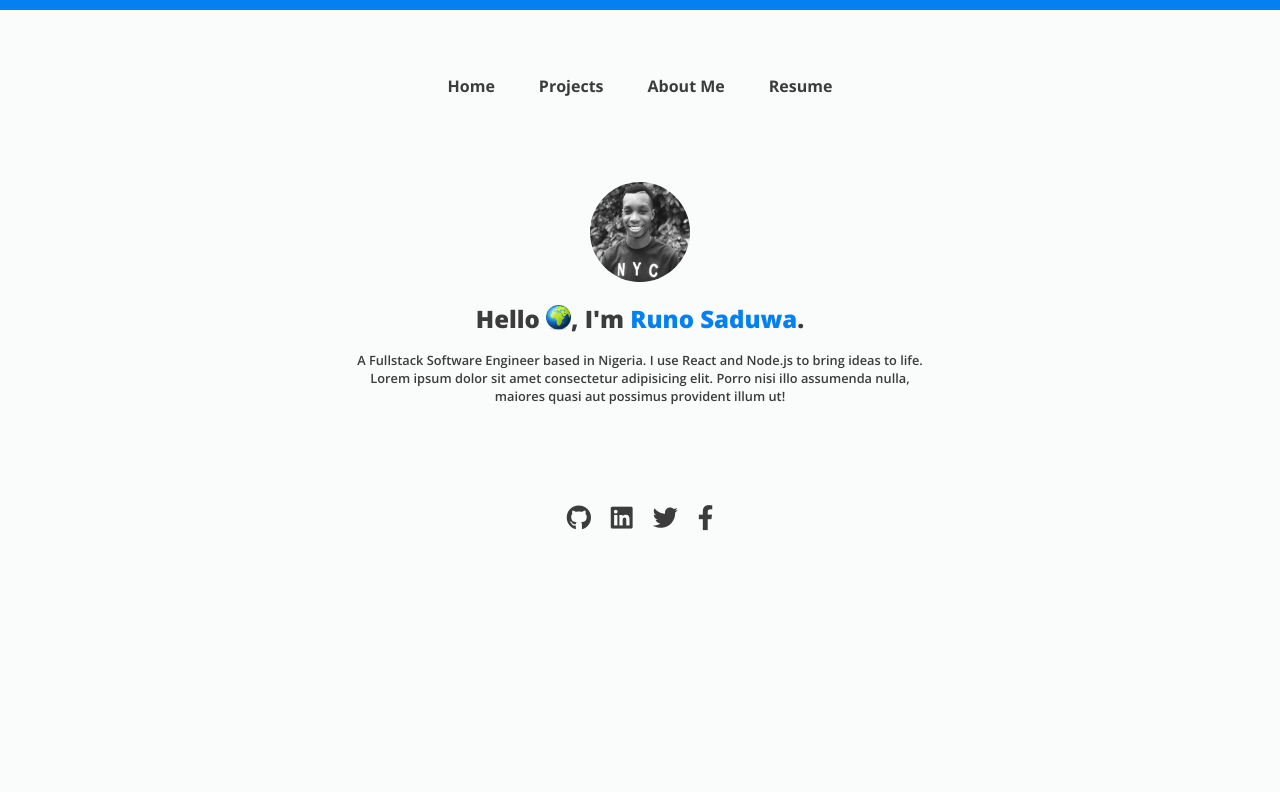
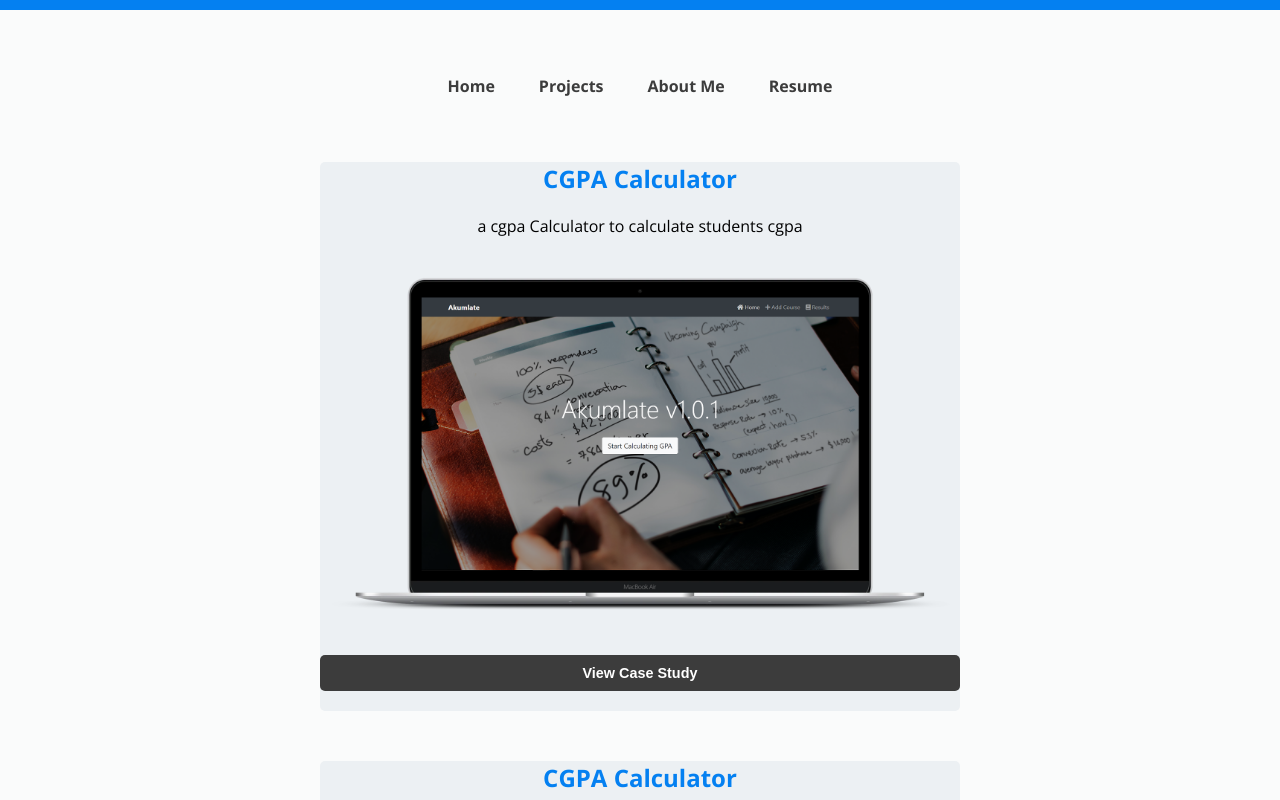
Before and after one commit to Runo-saduwa/my-portfolio, a React (Create React App) app: page /portfolio in a window 1280 px wide. Shown: the top 800 px of the page. Built offline with nearby package versions, Linux system fonts and the light colour scheme.

Commit message:
updated components

```diff
--- a/src/App.js
+++ b/src/App.js
@@ -1,18 +1,23 @@
 import React from 'react';
+import { BrowserRouter as Router, Switch, Route } from 'react-router-dom';
 import './App.css';
 
 import NavBar from './components/NavBar/NavBar';
 import Home from './components/Home/Home';
+import Portfolio from './components/Portfolio/Portfolio';
 
 const App = () => {
 	return (
-		<div className="App">
-
-			<NavBar />
-			<Home/>
-
-		</div>
+		<Router>
+			<div className="App">
+				<NavBar />
+				<Switch>
+					<Route exact path="/home" component={Home}/>
+					<Route exact path="/portfolio" component={Portfolio}/>
+				</Switch>
+			</div>
+		</Router>
 	);
-}
+};
 
 export default App;
--- /dev/null
+++ b/src/components/Card/Card.css
@@ -0,0 +1,46 @@
+.card {
+    width: 100%;
+    margin: 50px 0;
+    text-align: center;
+    border-radius: 5px;
+}
+
+.card h1 {
+    margin: 0;
+    color: var(--color);
+}
+
+.card p {
+    margin: 20px 0;
+}
+
+.card button {
+    width: 100%;
+    margin: 20px 0;
+    border: none;
+    padding: 10px;
+    font-size: 0.9rem;
+    background: var(--iconColor);
+    color: #fff;
+    border-radius: 5px;
+    font-weight: 600;
+}
+.imgBox {
+    padding: 20px 10px;
+    background: var(--projectCard);
+}
+.card img {
+    width: 100%;
+}
+
+@media (min-width: 700px) {
+    .card {
+        width: 100%;
+        background: var(--projectCard);
+        text-align: center;
+    }
+    .card img {
+        width: 100%;
+        margin: 0 auto;
+    }
+}
--- /dev/null
+++ b/src/components/Card/Card.js
@@ -0,0 +1,20 @@
+import React from 'react';
+import './Card.css';
+import prj from '../../images/akumlate.png';
+
+const Card = ({title, description, img}) => {
+    return (
+        <div className="card">
+            <h1>CGPA Calculator</h1>
+            <p>a cgpa Calculator to calculate students cgpa</p>
+            <div className="imgBox">
+            <img className="prjImage" src={prj} alt="project"/>
+            </div>
+            <button>View Case Study</button>
+        </div>
+    )
+}
+
+
+
+export default Card;
--- a/src/components/Home/Home.css
+++ b/src/components/Home/Home.css
@@ -21,7 +21,7 @@ header {
     width: 100px;
     height: 100px;
     border-radius: 100%;
-    margin-top: 20px;
+
 }
 .highlight {
     color: var(--color)
@@ -37,12 +37,13 @@ header {
     color: var(--iconColor);
     font-size:0.8rem;
     font-family: "Open sans";
+    line-height: 1.5;
     font-weight: 600;
     margin: 30px 0;
 
 }
 .SocialIcons {
-    margin-top: 100px;
+    margin-top: 50px;
 }
 .SocialIcons a i {
     font-size: 25px;
--- a/src/components/NavBar/NavBar.js
+++ b/src/components/NavBar/NavBar.js
@@ -1,4 +1,5 @@
 import React, {useState} from 'react';
+import {Link} from 'react-router-dom';
 import './NavBar.css';
 
 const NavBar = () => {
@@ -14,19 +15,19 @@ const NavBar = () => {
                 </button>
           <ul className={`${state ? null : "hide"} NavList`}>
                     <li className="NavItem">
-                        <a href="#home" className="NavLink">
+                        <Link to="/home" className="NavLink">
                             home
-                        </a>
+                        </Link>
                     </li>
                     <li className="NavItem">
-                        <a href="#home" className="NavLink">
+                        <Link to="/portfolio" className="NavLink">
                             projects
-                        </a>
+                        </Link>
                     </li>
                     <li className="NavItem">
-                        <a href="#home" className="NavLink">
+                        <Link to="/about" className="NavLink">
                             about me
-                        </a>
+                        </Link>
                     </li>
                     <li className="NavItem">
                         <a href="#home" className="NavLink">
--- a/src/components/Portfolio/Portfolio.css
+++ b/src/components/Portfolio/Portfolio.css
@@ -0,0 +1,16 @@
+.portfolioContainer {
+    font-family: "Open sans";
+    width: 90%;
+    margin: 0 auto;
+}
+
+
+
+@media (min-width: 700px) {
+    .portfolioContainer {
+        width: 50%;
+        margin: 0 auto;
+    }
+
+
+}
--- a/src/components/Portfolio/Portfolio.js
+++ b/src/components/Portfolio/Portfolio.js
@@ -0,0 +1,19 @@
+import React from 'react';
+import Card from '../Card/Card';
+import './Portfolio.css';
+
+const Portfolio = () => {
+    return (
+     <section className="portfolio">
+         <div className="portfolioContainer">
+         <Card/>
+         <Card/>
+         <Card/>
+         <Card/>
+         </div>
+     </section>
+    )
+
+}
+
+export default Portfolio;
```
Also changed, not shown: src/images/akumlate.png (added).
